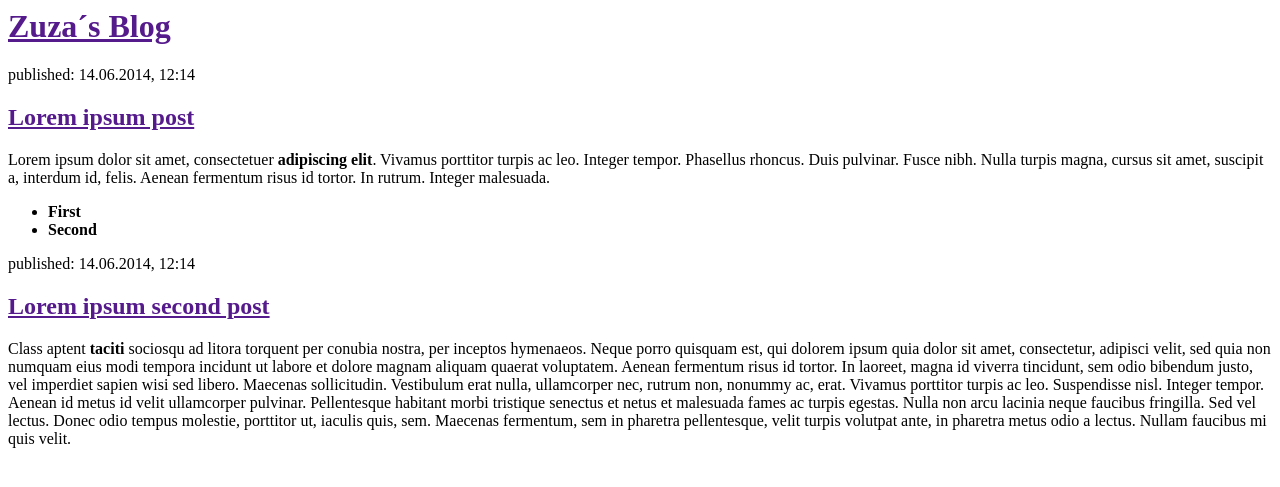
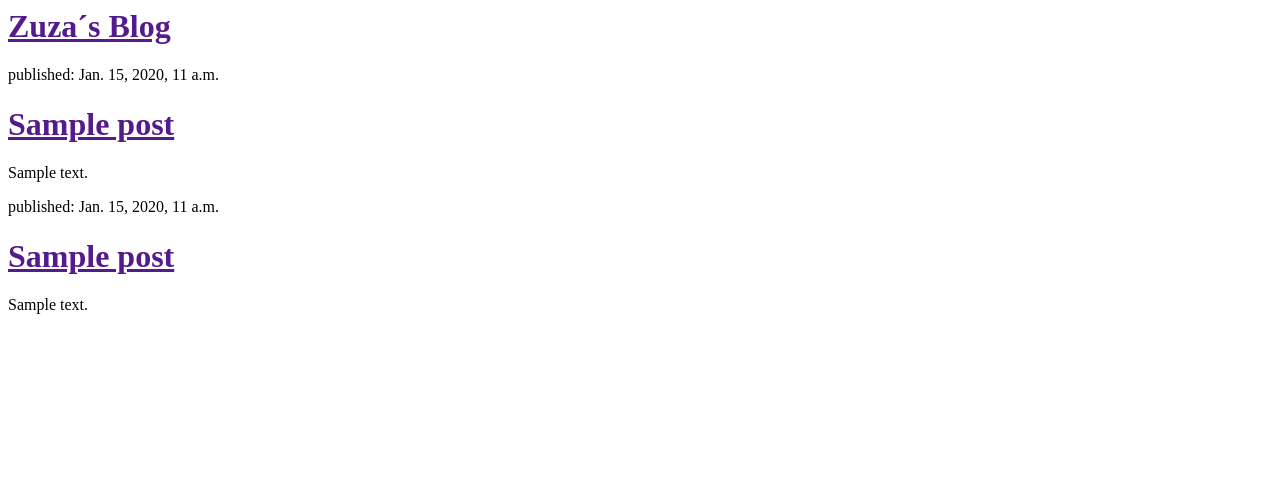
Before and after one commit to zstrach/my-first-blog, a Django app: template myapp/templates/myapp/post_list.html in a window 1280 px wide. Shown: the top 487 px of the page. Run offline with Django 3.2, Linux system fonts and the light colour scheme; the template is opened without the code that fills it: values that come from a table or form of the project are taken from there, others are empty; tables that the repository leaves empty hold one stand-in row (values such as "Sample post").

Commit message:
Templates display post from databese commit

```diff
--- a/myapp/templates/myapp/post_list.html
+++ b/myapp/templates/myapp/post_list.html
@@ -3,27 +3,26 @@
         <title>Zuza´s blog</title>
     </head>
     <body>
+
         <div>
             <h1><a href="">Zuza´s  Blog</a></h1>
         </div>
 
-        <div>
-            <p>published: 14.06.2014, 12:14</p>
-            <h2><a href="">Lorem ipsum post</a></h2>
-            <p>Lorem ipsum dolor sit amet, consectetuer <strong>adipiscing elit</strong>. Vivamus porttitor turpis ac leo. Integer tempor. Phasellus rhoncus. Duis pulvinar. Fusce nibh. Nulla turpis magna, cursus sit amet, suscipit a, interdum id, felis. Aenean fermentum risus id tortor. In rutrum. Integer malesuada.</p>
-<ul>
-  <li><strong>First</strong></li>
-  <li><strong>Second</strong></li>
-  </ul>
+        {% for post in posts %}
+            <div>
+                <p>published: {{ post.published_date }}</p>
+                <h1><a href="">{{ post.title }}</a></h1>
+                <p>{{ post.text|linebreaks }}</p>
+            </div>
+        {% endfor %}
 
+        {% for post in posts %}
+            <div>
+                <p>published: {{ post.published_date }}</p>
+                <h1><a href="">{{ post.title }}</a></h1>
+                <p>{{ post.text|linebreaks }}</p>
+            </div>
+        {% endfor %}
 
-
-        </div>
-
-        <div>
-            <p>published: 14.06.2014, 12:14</p>
-            <h2><a href="">Lorem ipsum second post</a></h2>
-            <p>Class aptent <strong>taciti</strong> sociosqu ad litora torquent per conubia nostra, per inceptos hymenaeos. Neque porro quisquam est, qui dolorem ipsum quia dolor sit amet, consectetur, adipisci velit, sed quia non numquam eius modi tempora incidunt ut labore et dolore magnam aliquam quaerat voluptatem. Aenean fermentum risus id tortor. In laoreet, magna id viverra tincidunt, sem odio bibendum justo, vel imperdiet sapien wisi sed libero. Maecenas sollicitudin. Vestibulum erat nulla, ullamcorper nec, rutrum non, nonummy ac, erat. Vivamus porttitor turpis ac leo. Suspendisse nisl. Integer tempor. Aenean id metus id velit ullamcorper pulvinar. Pellentesque habitant morbi tristique senectus et netus et malesuada fames ac turpis egestas. Nulla non arcu lacinia neque faucibus fringilla. Sed vel lectus. Donec odio tempus molestie, porttitor ut, iaculis quis, sem. Maecenas fermentum, sem in pharetra pellentesque, velit turpis volutpat ante, in pharetra metus odio a lectus. Nullam faucibus mi quis velit.</p>
-        </div>
     </body>
 </html>
--- a/myapp/views.py
+++ b/myapp/views.py
@@ -1,5 +1,8 @@
 from django.shortcuts import render
+from django.utils import timezone
+from .models import Post
 
 # Create your views here.
 def post_list(request):
-    return render(request, 'myapp/post_list.html', {})
+    posts = Post.objects.filter(published_date__lte=timezone.now()).order_by('published_date')
+    return render(request, 'myapp/post_list.html', {'posts': posts})
```
